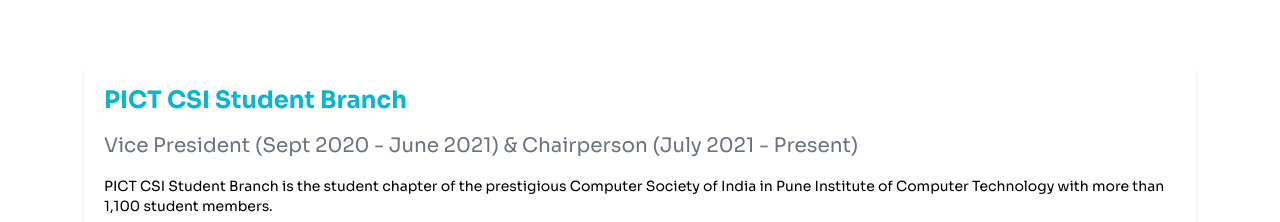
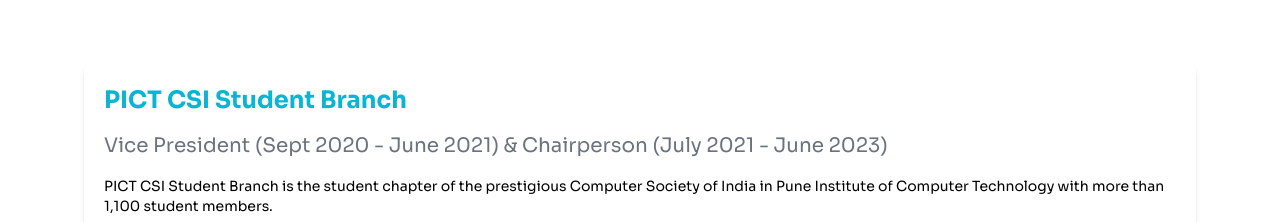
Before and after one commit to satyajitroy0608/portfolio, a React (Create React App) app: page / in a window 1280 px wide. Shown: the part 7180-7402 px from the top of the page. Built offline with nearby package versions, Linux system fonts and the light colour scheme.

Commit message:
Update extracurriculars.js

```diff
--- a/src/pages/extracurriculars.js
+++ b/src/pages/extracurriculars.js
@@ -31,7 +31,7 @@
 
 const experiences = [
   {
-    position: 'Vice President (Sept 2020 - June 2021) & Chairperson (July 2021 - Present)',
+    position: 'Vice President (Sept 2020 - June 2021) & Chairperson (July 2021 - June 2023)',
     company: 'PICT CSI Student Branch',
     details: [
       "PICT CSI Student Branch is the student chapter of the prestigious Computer Society of India in Pune Institute of Computer Technology with more than 1,100 student members."
```
